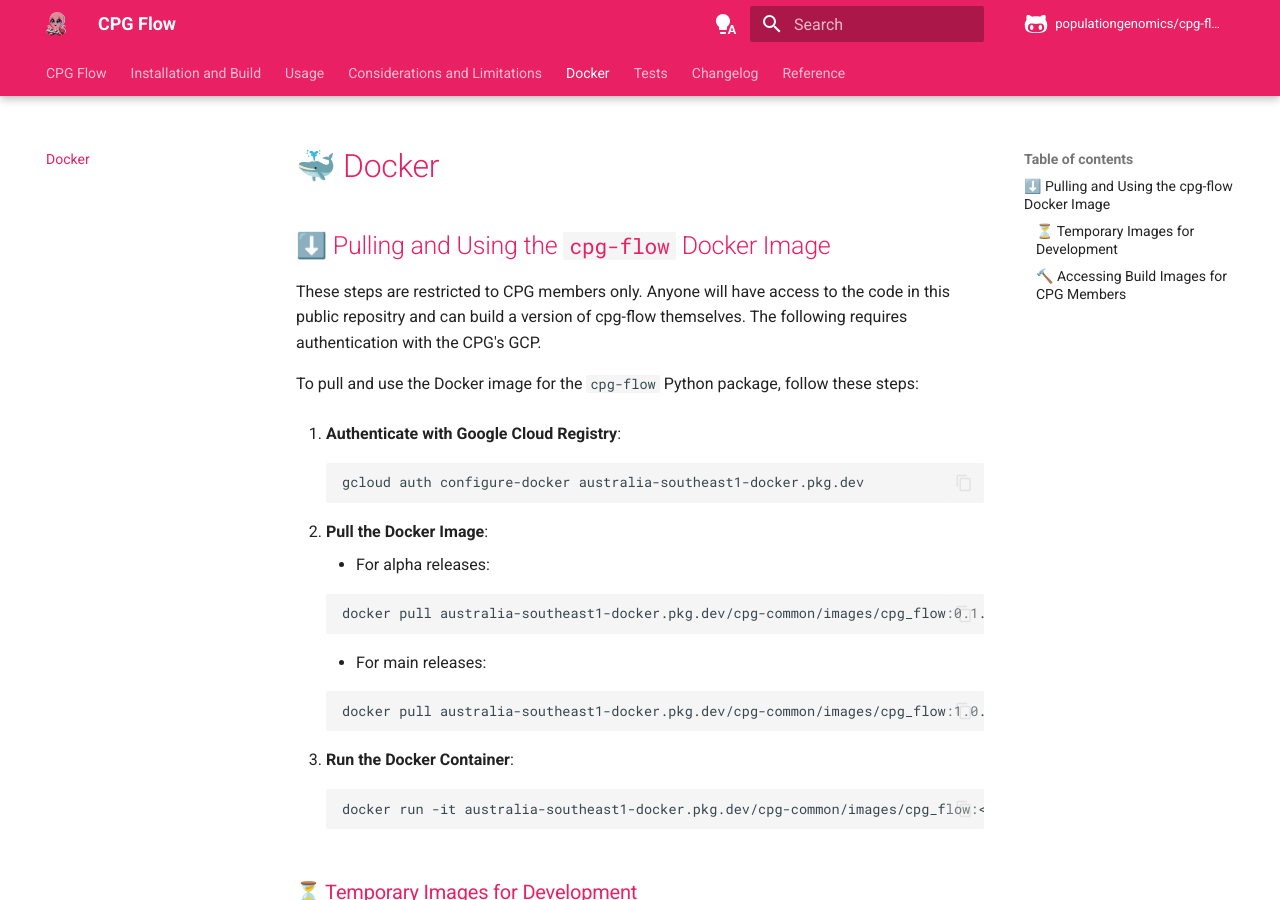
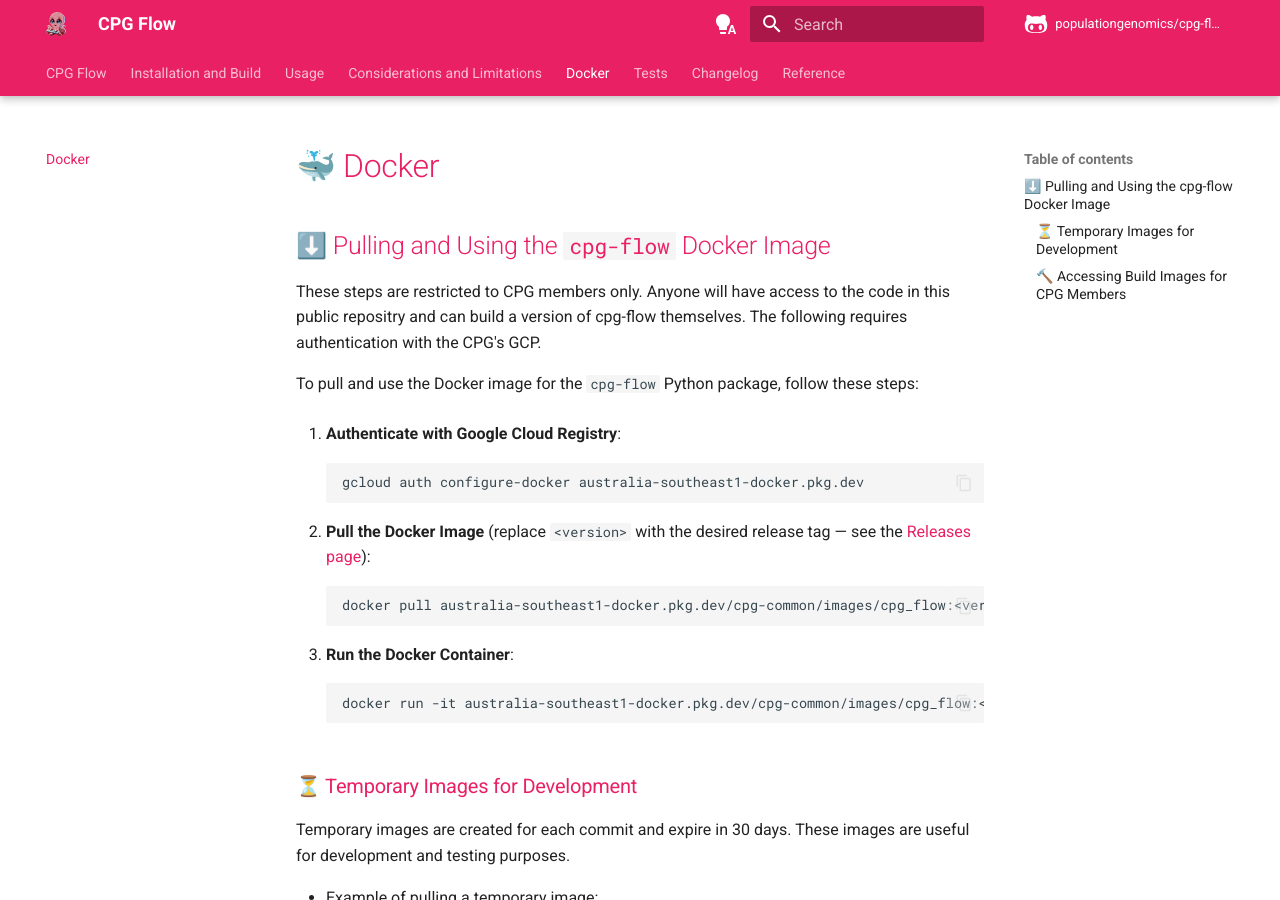
Before and after one commit to populationgenomics/cpg-flow, an MkDocs documentation site: the page built from docs/docs/docker.md, in a window 1280 px wide and 900 px high. Built offline with MkDocs 1.6.1 and Material for MkDocs 9.7.7, drawn with Linux system fonts in a browser that asks for light colours; comment, search, counter and statistics services are not loaded; the version menu is left out.

Commit message:
Consolidate release flow into single workflow (#172)
Folds version check, GitHub release creation, PyPI publish, mike versioned-docs deploy, and prod Docker image push into release.yaml as one chained workflow.

Fixes a latent bug: releases created with GITHUB_TOKEN do not trigger downstream release: created events, so the previous package.yaml and docker.yaml release triggers would never fire under the new uv version bump flow.

Removes the broken mike deploy step that was missing contents: write permission.

Strips the now-redundant release: created trigger and prod-push step from docker.yaml; PR + manual dev-image builds stay unchanged.

Deletes package.yaml (superseded by release.yaml) and orphaned WORKFLOWS.md (its generator was removed previously).

Replaces commitlint/semantic-release docs with the uv version --bump flow; refreshes workflow tables and drops stale alpha-branch references.

Adds a changelog generation step so that the docs site has actualy CHANGELOG contents instead of a stub that explains how we create CHANGELOGs.

Removes the stale pip-audit dev dep which we no longer needed and got missed in Add python-package-scanner, SBOM and remove Sonarqube #157

````diff
--- a/docs/docs/docker.md
+++ b/docs/docs/docker.md
@@ -12,18 +12,11 @@ To pull and use the Docker image for the `cpg-flow` Python package, follow these
     gcloud auth configure-docker australia-southeast1-docker.pkg.dev
     ```
 
-2. **Pull the Docker Image**:
-    - For alpha releases:
+2. **Pull the Docker Image** (replace `<version>` with the desired release tag — see the [Releases page](https://github.com/populationgenomics/cpg-flow/releases)):
 
-      ```sh
-      docker pull australia-southeast1-docker.pkg.dev/cpg-common/images/cpg_flow:0.1.0-alpha.11
-      ```
-
-    - For main releases:
-
-      ```sh
-      docker pull australia-southeast1-docker.pkg.dev/cpg-common/images/cpg_flow:1.0.0
-      ```
+    ```sh
+    docker pull australia-southeast1-docker.pkg.dev/cpg-common/images/cpg_flow:<version>
+    ```
 
 3. **Run the Docker Container**:
 
--- a/pyproject.toml
+++ b/pyproject.toml
@@ -52,7 +52,6 @@ dev = [
     "black>=24.10.0",
     "build>=1.2.2.post1",
     "coverage>=7.6.4",
-    "pip-audit>=2.7.3",
     "pre-commit>=4.0.1",
     "pylint>=3.3.1",
     "pytest-mock>=3.14.0",
````
Also changed, not shown: CONTRIBUTING.md (+16 -7 lines), WORKFLOWS.md (deleted, +0 -10 lines), docs/docs/changelog.md (+1 -12 lines), docs/docs/index.md (+2 -3 lines), docs/docs/workflows.md (+2 -5 lines), docs/workflow_descriptions.yaml (+2 -5 lines), README.md, 4 other files.
